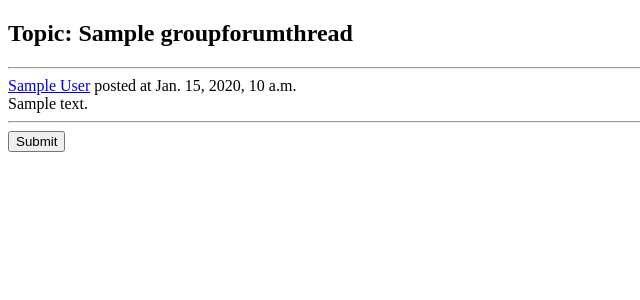
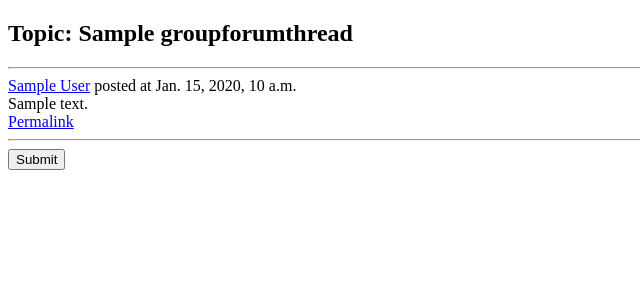
Before and after one commit to skairunner/pctnet, a Django app: a page that uses groups/templates/groups/thread-view.html in a window 1280 px wide. Shown: the top 300 px of the page, without its empty margins (0-640 px from the left). Run offline with Django 3.2, Linux system fonts and the light colour scheme; a user stored in the database is signed in; tables that the repository leaves empty hold one stand-in row (values such as "Sample post"); parts of the project's set-up code (start-up, migrations or seed data) failed here and were passed over.

Commit message:
Feat: permanlink on posts

```diff
--- a/groups/templates/groups/thread-view.html
+++ b/groups/templates/groups/thread-view.html
@@ -7,6 +7,7 @@
 <div id='post{{ post.pk }}'>
   <div>{% include "user_inline_fragment.html" with user=post.author %} posted at {{ post.dateposted }}</div>
   <div>{{ post.postcontent|safe }}</div>
+  <a href='{{ post.get_absolute_url }}'>Permalink</a>
   <hr>
 </div>
 {% endfor %}
```
